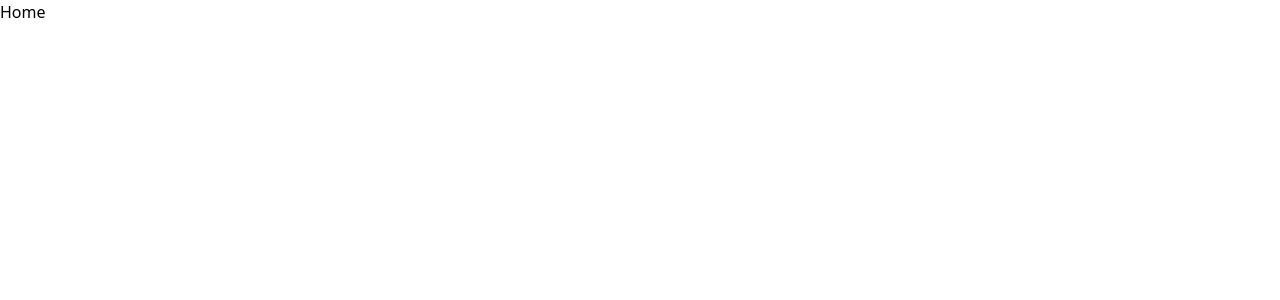
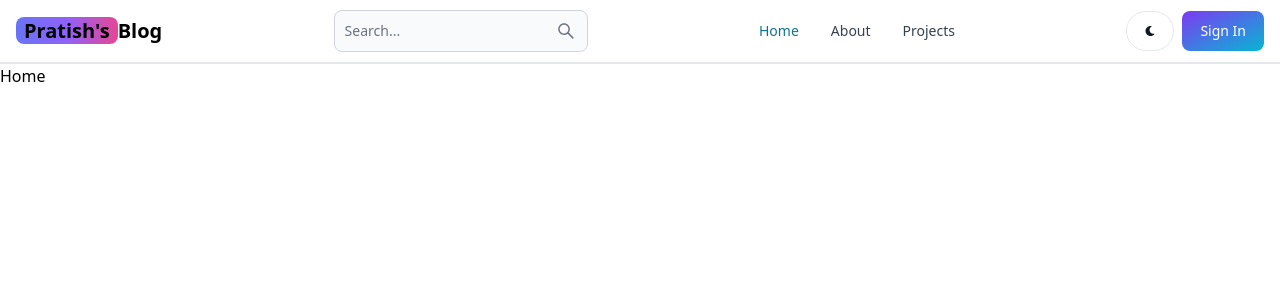
Before and after one commit to Pratish149/Mern-Blog, a React (Vite) app in the folder client/: page / in a window 1280 px wide. Shown: the top 300 px of the page. Built offline with nearby package versions, Linux system fonts and the light colour scheme.

Commit message:
Implemented header UI

```diff
--- a/client/package.json
+++ b/client/package.json
@@ -10,8 +10,10 @@
     "preview": "vite preview"
   },
   "dependencies": {
+    "flowbite-react": "^0.9.0",
     "react": "^18.2.0",
     "react-dom": "^18.2.0",
+    "react-icons": "^5.2.1",
     "react-router-dom": "^6.23.0"
   },
   "devDependencies": {
--- a/client/src/App.jsx
+++ b/client/src/App.jsx
@@ -1,15 +1,17 @@
 import React from "react";
-import { BrowserRouter, Routes, Route } from "react-router-dom";
+import { BrowserRouter, Route, Routes } from "react-router-dom";
+import Header from "./components/Header";
+import About from "./pages/About";
+import Dashboard from "./pages/Dashboard";
 import Home from "./pages/Home";
+import Projects from "./pages/Projects";
 import SignIn from "./pages/SignIn";
-import About from "./pages/About";
 import SignUp from "./pages/SignUp";
-import Dashboard from "./pages/Dashboard";
-import Projects from "./pages/Projects";
 
 export default function App() {
   return (
     <BrowserRouter>
+      <Header />
       <Routes>
         <Route path="/" element={<Home />} />
         <Route path="/about" element={<About />} />
--- /dev/null
+++ b/client/src/components/Header.jsx
@@ -0,0 +1,56 @@
+import { Button, Navbar, TextInput } from "flowbite-react";
+import React from "react";
+import { AiOutlineSearch } from "react-icons/ai";
+import { FaMoon } from "react-icons/fa";
+import { Link, useLocation } from "react-router-dom";
+
+const Header = () => {
+  const path = useLocation().pathname;
+
+  return (
+    <Navbar className="border-b-2">
+      <Link
+        to="/"
+        className="self-center whitespace-nowrap test-sm sm:text-xl font-semibold dark:text-white"
+      >
+        <span className="px-2 bg-gradient-to-r from-indigo-500 via-purple-500 to-pink-500 rounded-lg ">
+          Pratish's
+        </span>
+        Blog
+      </Link>
+      <form>
+        <TextInput
+          type="text"
+          placeholder="Search..."
+          rightIcon={AiOutlineSearch}
+          className="hidden lg:inline"
+        />
+      </form>
+      <Button className="w-12 h-10 lg:hidden" color="gray" pill>
+        <AiOutlineSearch />
+      </Button>
+      <div className="flex gap-2 md:order-2">
+        <Button className="w-12 h-10 hidden sm:inline" color="gray" pill>
+          <FaMoon />
+        </Button>
+        <Link to="signin">
+          <Button gradientDuoTone="purpleToBlue">Sign In</Button>
+        </Link>
+        <Navbar.Toggle />
+      </div>
+      <Navbar.Collapse>
+        <Navbar.Link active={path === "/"} as="div">
+          <Link to="/">Home</Link>
+        </Navbar.Link>
+        <Navbar.Link active={path === "/about"} as="div">
+          <Link to="/about">About</Link>
+        </Navbar.Link>
+        <Navbar.Link active={path === "/projects"} as="div">
+          <Link to="/projects">Projects</Link>
+        </Navbar.Link>
+      </Navbar.Collapse>
+    </Navbar>
+  );
+};
+
+export default Header;
--- a/client/tailwind.config.js
+++ b/client/tailwind.config.js
@@ -1,8 +1,11 @@
 /** @type {import('tailwindcss').Config} */
+
+const flowbite = require("flowbite-react/tailwind");
+
 export default {
-  content: ["./index.html", "./src/**/*.{js,ts,jsx,tsx}"],
+  content: ["./index.html", "./src/**/*.{js,ts,jsx,tsx}", flowbite.content()],
   theme: {
     extend: {},
   },
-  plugins: [],
+  plugins: [flowbite.plugin()],
 };
```
